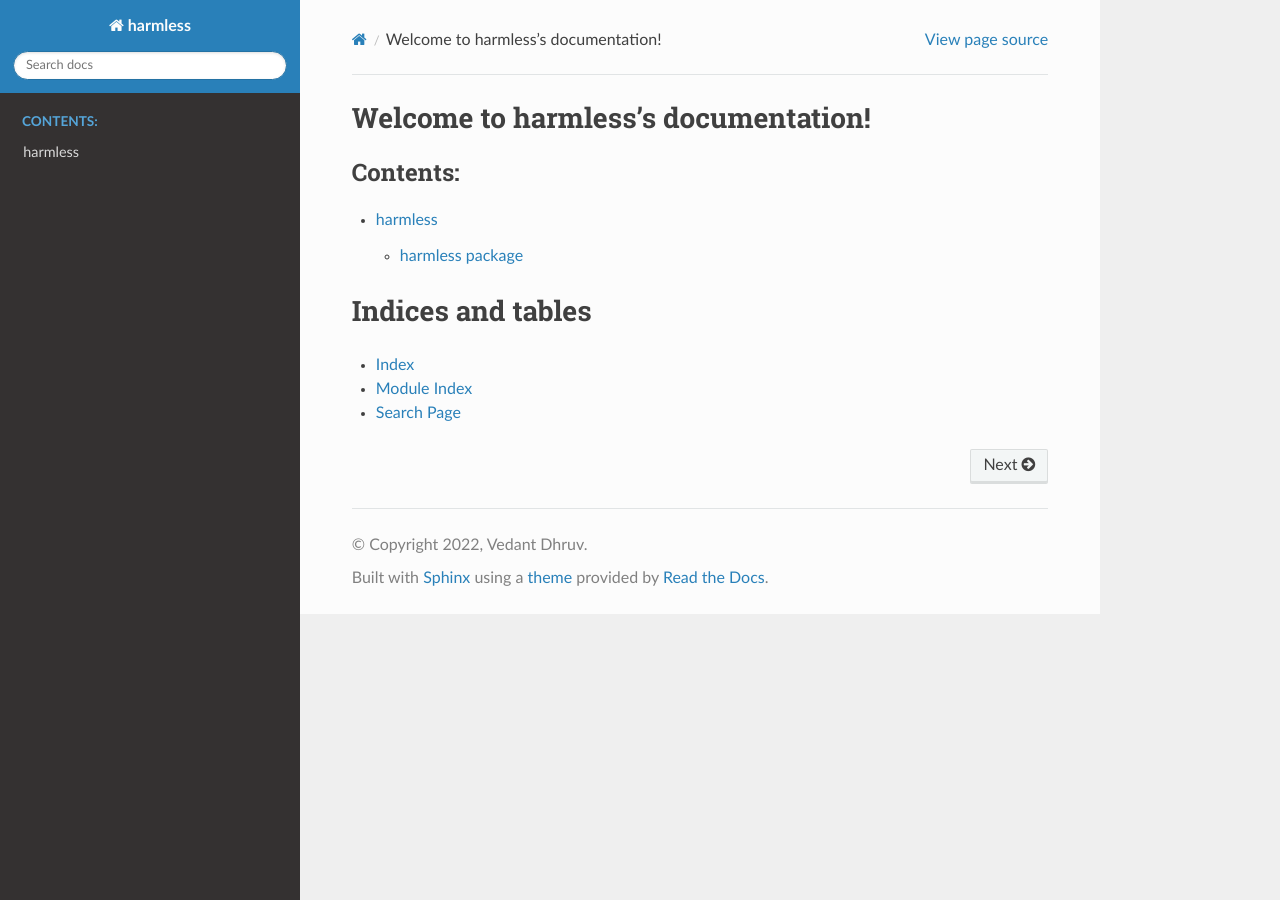
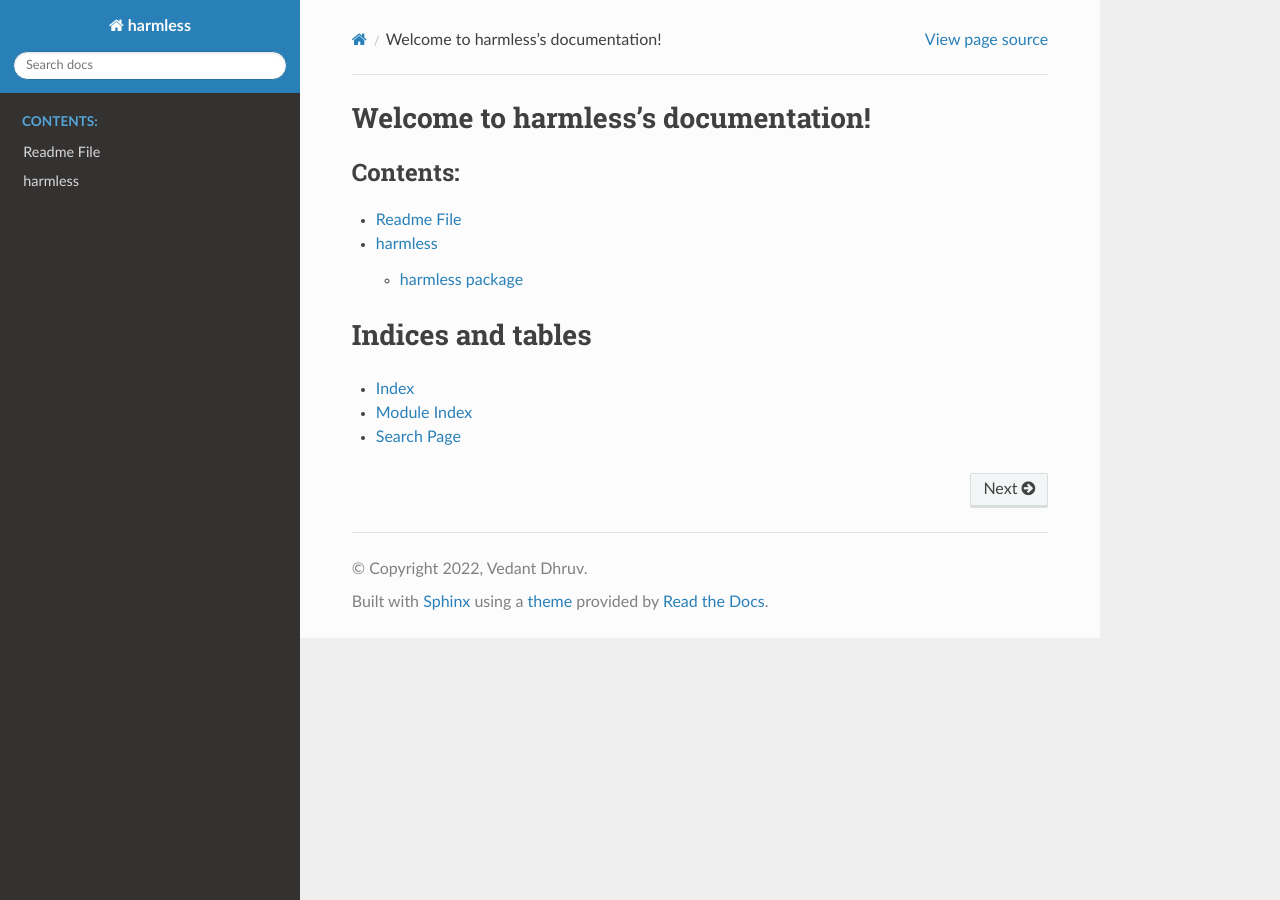
Before and after one commit to vedantdhruv96/harmless, a Sphinx documentation site: the page built from docs/index.rst, in a window 1280 px wide. Built offline with Sphinx 7.4.7 and the Read the Docs theme 2.0.0, drawn with Linux system fonts in a browser that asks for light colours.

Commit message:
Included readme.rst to docs/

```diff
--- a/docs/conf.py
+++ b/docs/conf.py
@@ -33,7 +33,8 @@ release = '1.0.0'
 extensions = [
   'sphinx.ext.duration',
   'sphinx.ext.doctest',
-  'sphinx.ext.autodoc'
+  'sphinx.ext.autodoc',
+  'sphinx_mdinclude'
 ]
 
 # Add any paths that contain templates here, relative to this directory.
--- a/docs/index.rst
+++ b/docs/index.rst
@@ -10,6 +10,7 @@ Welcome to harmless's documentation!
    :maxdepth: 2
    :caption: Contents:
 
+   readme
    modules
 
 
--- /dev/null
+++ b/docs/readme.rst
@@ -0,0 +1,4 @@
+Readme File
+===========
+
+.. mdinclude:: ../../README.md
```
